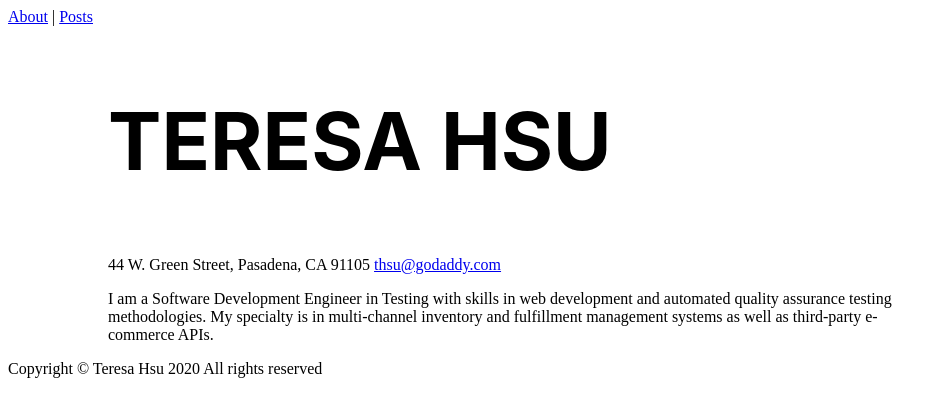
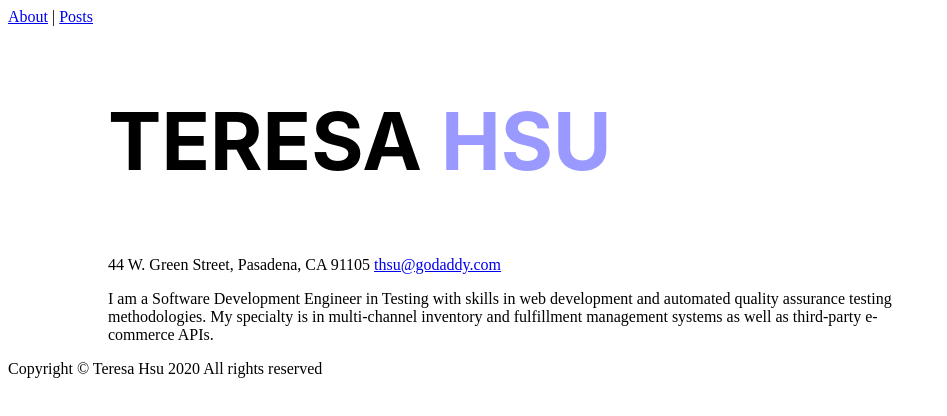
Before and after one commit to teresa210/portfolio, a plain HTML site: page index.html in a window 1280 px wide. Shown: the whole page, without its empty margins (0-947 px from the left). Drawn offline with Linux system fonts and the light colour scheme; a web font is replaced by a local one.

Commit message:
changed color of last name

```diff
--- a/css/main.css
+++ b/css/main.css
@@ -7,3 +7,7 @@ h1 {
     padding-left: 100px;
     max-width: 800px;
 }
+
+.last_name {
+    color: #9999ff;
+}
```
